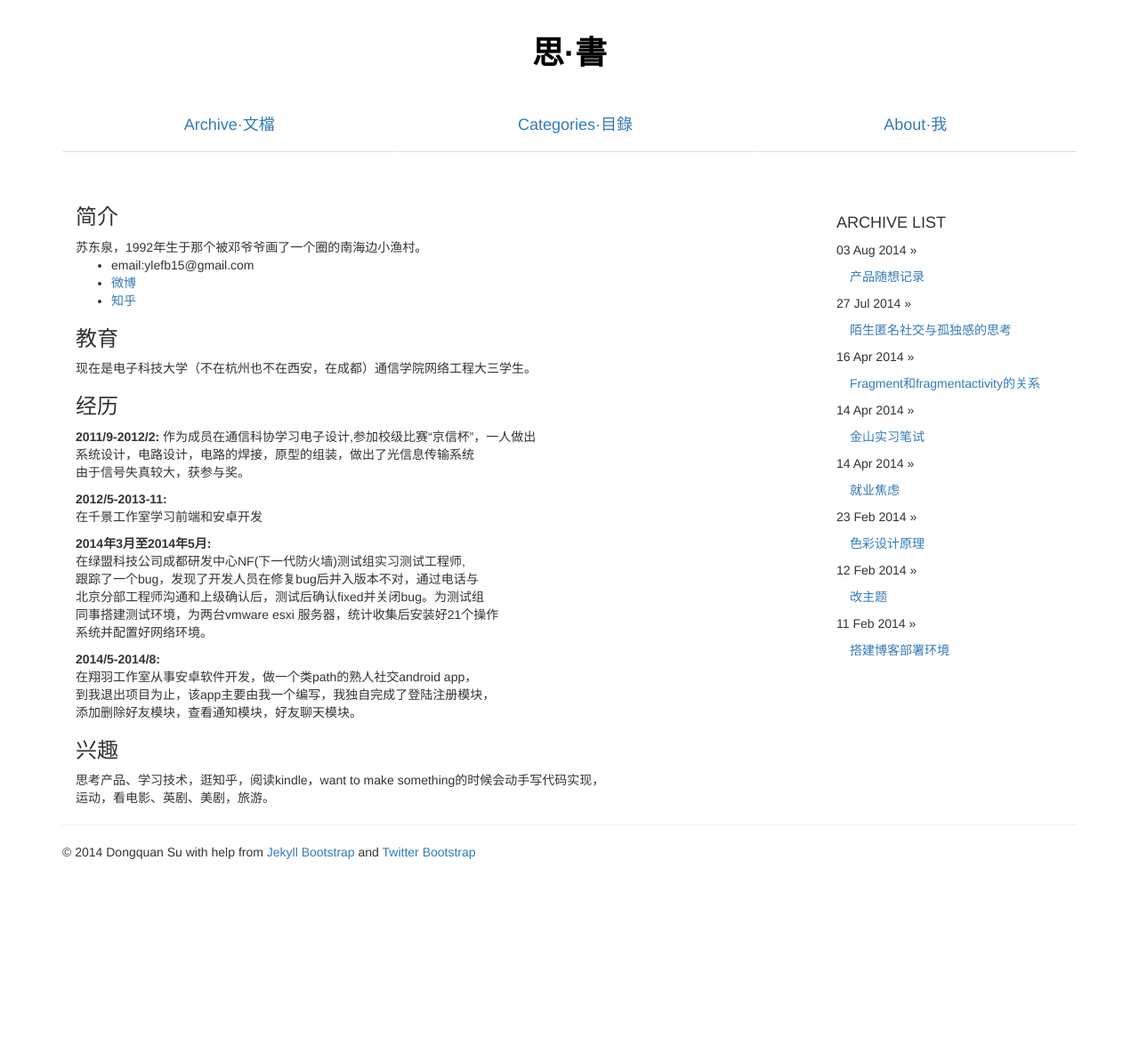
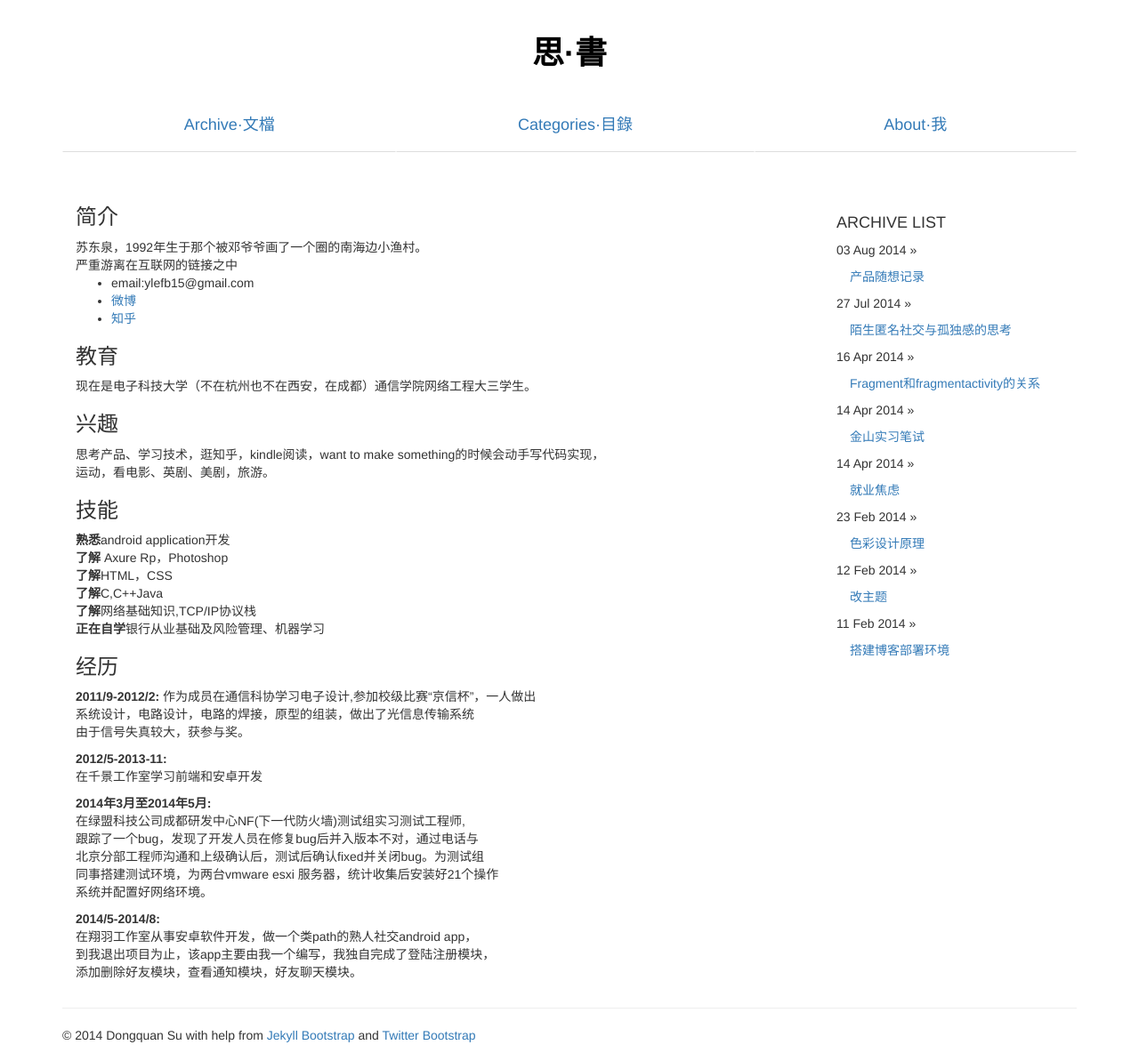
Before and after one commit to sodas/sodas.github.io, a Jekyll site: the page built from About.html, in a window 1280 px wide. Shown: the whole page at 89% size. Built offline with Jekyll 4.4.1, drawn with Linux system fonts in a browser that asks for light colours; nearby versions of some CDN libraries; library files that are not in the unit come from our copies; Markdown is read by kramdown in place of the engine named in the settings; before the commit the page ends 978 px from its top, so only the background shows below that.

Commit message:
update the self introduction
update the self introduction

```diff
--- a/About.html
+++ b/About.html
@@ -8,6 +8,7 @@ group: navigation
 
 <h3>简介</h3>
 苏东泉，1992年生于那个被邓爷爷画了一个圈的南海边小渔村。<br>
+严重游离在互联网的链接之中<br>
 <ul>
 	<li><i class="icon-envelope"></i> email:ylefb15@gmail.com</li>
 	<li><i class="icon-tag"></i> <a href="weibo.com/u/2157318592">微博</a></li>
@@ -15,6 +16,18 @@ group: navigation
 </ul>
 <h3>教育</h3>
 现在是电子科技大学（不在杭州也不在西安，在成都）通信学院网络工程大三学生。
+
+<h3>兴趣</h3>
+思考产品、学习技术，逛知乎，kindle阅读，want to make something的时候会动手写代码实现，<br>
+运动，看电影、英剧、美剧，旅游。
+
+<h3>技能</h3>
+<strong>熟悉</strong>android application开发<br>
+<strong>了解</strong> Axure Rp，Photoshop<br>
+<strong>了解</strong>HTML，CSS<br>
+<strong>了解</strong>C,C++Java<br>
+<strong>了解</strong>网络基础知识,TCP/IP协议栈<br>
+<strong>正在自学</strong>银行从业基础及风险管理、机器学习<br>
 
 <h3>经历</h3>
 <p>
```
Also changed, not shown: other parts of About.html (+0 -4 lines).
